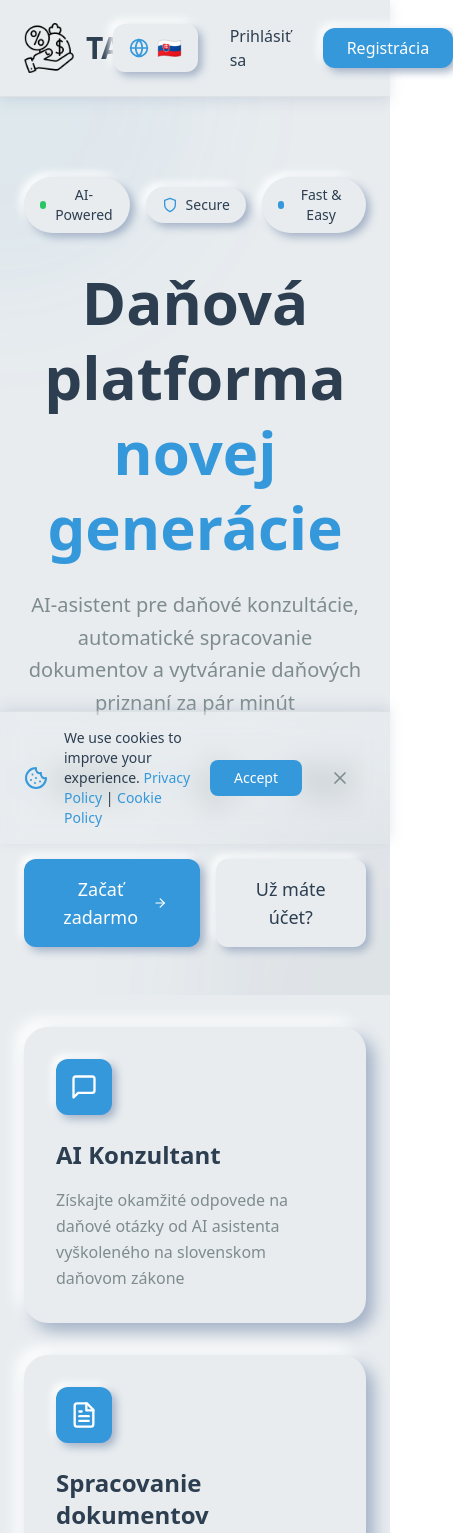
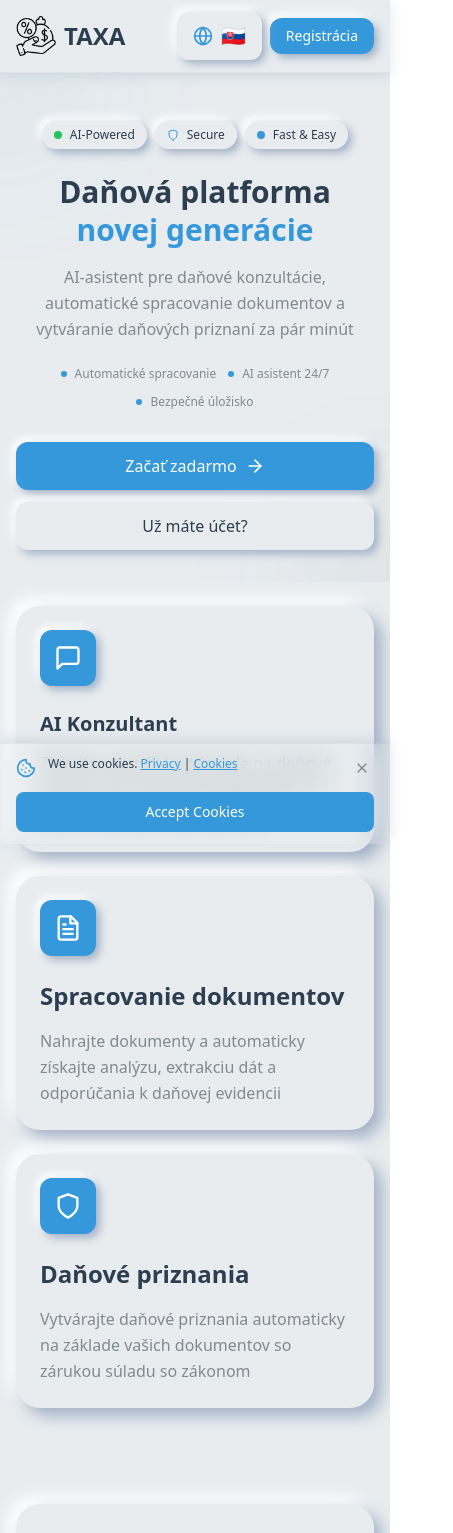
Before and after one commit to dianabombi/Taxa, a Next.js app in the folder frontend/: page / in a window 390 px wide. Shown: the top 1533 px of the page, 453 px wide, since content can reach past the window. Built offline with nearby package versions, Linux system fonts and the light colour scheme.

Commit message:
mobile version

```diff
--- a/frontend/app/layout.tsx
+++ b/frontend/app/layout.tsx
@@ -1,10 +1,17 @@
-import type { Metadata } from "next";
+import type { Metadata, Viewport } from "next";
 import "./globals.css";
 import { LanguageProvider } from "@/lib/LanguageContext";
 
 export const metadata: Metadata = {
     title: "TAXA Platform",
     description: "Accounting Platform",
+};
+
+export const viewport: Viewport = {
+    width: 'device-width',
+    initialScale: 1,
+    maximumScale: 5,
+    userScalable: true,
 };
 
 export default function RootLayout({
--- a/frontend/app/page.tsx
+++ b/frontend/app/page.tsx
@@ -18,23 +18,23 @@ export default function LandingPage() {
 
             {/* Navigation */}
             <nav className="sticky top-0 z-50 bg-bg-card/95 backdrop-blur-md border-b border-text-light/10 shadow-[0_4px_12px_rgba(163,177,198,0.3)]">
-                <div className="container mx-auto px-6 py-4">
+                <div className="container mx-auto px-4 sm:px-6 py-3 sm:py-4">
                     <div className="flex items-center justify-between">
-                        <Link href="/" className="flex items-center space-x-3 hover:opacity-80 transition-opacity">
-                            <Image src="/moneybag.png" alt="TAXA Logo" width={50} height={50} className="object-contain" priority />
-                            <span className="text-3xl font-bold text-primary">TAXA</span>
+                        <Link href="/" className="flex items-center space-x-2 sm:space-x-3 hover:opacity-80 transition-opacity">
+                            <Image src="/moneybag.png" alt="TAXA Logo" width={40} height={40} className="sm:w-[50px] sm:h-[50px] object-contain" priority />
+                            <span className="text-2xl sm:text-3xl font-bold text-primary">TAXA</span>
                         </Link>
-                        <div className="flex items-center space-x-4">
+                        <div className="flex items-center space-x-2 sm:space-x-4">
                             <LanguageSwitcher />
                             <Link
                                 href="/login"
-                                className="px-4 py-2 text-text-dark hover:text-accent transition-colors"
+                                className="px-3 py-2 text-sm sm:text-base text-text-dark hover:text-accent transition-colors hidden sm:block"
                             >
                                 {t('auth.login.button')}
                             </Link>
                             <Link
                                 href="/register"
-                                className="px-6 py-2 bg-accent text-white rounded-xl shadow-[4px_4px_8px_#A3B1C6,-4px_-4px_8px_#FFFFFF] hover:shadow-[6px_6px_12px_#A3B1C6,-6px_-6px_12px_#FFFFFF] transition-all"
+                                className="px-4 sm:px-6 py-2 text-sm sm:text-base bg-accent text-white rounded-xl shadow-[4px_4px_8px_#A3B1C6,-4px_-4px_8px_#FFFFFF] hover:shadow-[6px_6px_12px_#A3B1C6,-6px_-6px_12px_#FFFFFF] transition-all"
                             >
                                 {t('auth.register.title')}
                             </Link>
@@ -44,38 +44,38 @@ export default function LandingPage() {
             </nav>
 
             {/* Hero Section */}
-            <section className="container mx-auto px-6 pt-20 pb-12 text-center relative overflow-hidden">
+            <section className="container mx-auto px-4 sm:px-6 pt-12 sm:pt-20 pb-8 sm:pb-12 text-center relative overflow-hidden">
                 {/* Decorative background elements */}
-                <div className="absolute top-0 left-0 w-96 h-96 bg-accent/5 rounded-full blur-3xl -translate-x-1/2 -translate-y-1/2"></div>
-                <div className="absolute bottom-0 right-0 w-96 h-96 bg-primary/5 rounded-full blur-3xl translate-x-1/2 translate-y-1/2"></div>
+                <div className="absolute top-0 left-0 w-48 sm:w-96 h-48 sm:h-96 bg-accent/5 rounded-full blur-3xl -translate-x-1/2 -translate-y-1/2"></div>
+                <div className="absolute bottom-0 right-0 w-48 sm:w-96 h-48 sm:h-96 bg-primary/5 rounded-full blur-3xl translate-x-1/2 translate-y-1/2"></div>
 
                 <div className="max-w-4xl mx-auto relative">
                     {/* Trust badges */}
-                    <div className="flex items-center justify-center space-x-4 mb-8">
-                        <div className="px-4 py-2 bg-bg-card rounded-full shadow-[4px_4px_8px_#A3B1C6,-4px_-4px_8px_#FFFFFF] flex items-center space-x-2">
+                    <div className="flex items-center justify-center flex-wrap gap-2 sm:gap-4 mb-6 sm:mb-8">
+                        <div className="px-3 sm:px-4 py-1.5 sm:py-2 bg-bg-card rounded-full shadow-[4px_4px_8px_#A3B1C6,-4px_-4px_8px_#FFFFFF] flex items-center space-x-2">
                             <div className="w-2 h-2 bg-green-500 rounded-full animate-pulse"></div>
-                            <span className="text-sm font-medium text-text-dark">AI-Powered</span>
+                            <span className="text-xs sm:text-sm font-medium text-text-dark">AI-Powered</span>
                         </div>
-                        <div className="px-4 py-2 bg-bg-card rounded-full shadow-[4px_4px_8px_#A3B1C6,-4px_-4px_8px_#FFFFFF] flex items-center space-x-2">
-                            <Shield className="w-4 h-4 text-accent" />
-                            <span className="text-sm font-medium text-text-dark">Secure</span>
+                        <div className="px-3 sm:px-4 py-1.5 sm:py-2 bg-bg-card rounded-full shadow-[4px_4px_8px_#A3B1C6,-4px_-4px_8px_#FFFFFF] flex items-center space-x-2">
+                            <Shield className="w-3 sm:w-4 h-3 sm:h-4 text-accent" />
+                            <span className="text-xs sm:text-sm font-medium text-text-dark">Secure</span>
                         </div>
-                        <div className="px-4 py-2 bg-bg-card rounded-full shadow-[4px_4px_8px_#A3B1C6,-4px_-4px_8px_#FFFFFF] flex items-center space-x-2">
+                        <div className="px-3 sm:px-4 py-1.5 sm:py-2 bg-bg-card rounded-full shadow-[4px_4px_8px_#A3B1C6,-4px_-4px_8px_#FFFFFF] flex items-center space-x-2">
                             <div className="w-2 h-2 bg-accent rounded-full"></div>
-                            <span className="text-sm font-medium text-text-dark">Fast & Easy</span>
+                            <span className="text-xs sm:text-sm font-medium text-text-dark">Fast & Easy</span>
                         </div>
                     </div>
 
-                    <h1 className="text-6xl font-bold text-primary mb-6 leading-tight">
+                    <h1 className="text-3xl sm:text-4xl md:text-5xl lg:text-6xl font-bold text-primary mb-4 sm:mb-6 leading-tight">
                         {t('landing.title')}
                         <span className="text-accent"> {t('landing.subtitle')}</span>
                     </h1>
-                    <p className="text-xl text-text-light mb-8 leading-relaxed">
+                    <p className="text-base sm:text-lg md:text-xl text-text-light mb-6 sm:mb-8 leading-relaxed px-2">
                         {t('landing.description')}
                     </p>
 
                     {/* Key benefits */}
-                    <div className="flex items-center justify-center space-x-6 mb-12 text-sm text-text-light">
+                    <div className="flex items-center justify-center flex-wrap gap-3 sm:gap-6 mb-8 sm:mb-12 text-xs sm:text-sm text-text-light">
                         <div className="flex items-center space-x-2">
                             <div className="w-1.5 h-1.5 bg-accent rounded-full"></div>
                             <span>Automatické spracovanie</span>
@@ -89,17 +89,17 @@ export default function LandingPage() {
                             <span>Bezpečné úložisko</span>
                         </div>
                     </div>
-                    <div className="flex items-center justify-center space-x-4">
+                    <div className="flex flex-col sm:flex-row items-center justify-center gap-3 sm:gap-4">
                         <Link
                             href="/register"
-                            className="px-8 py-4 bg-accent text-white text-lg rounded-xl shadow-[4px_4px_8px_#A3B1C6,-4px_-4px_8px_#FFFFFF] hover:shadow-[6px_6px_12px_#A3B1C6,-6px_-6px_12px_#FFFFFF] transition-all flex items-center space-x-2"
+                            className="w-full sm:w-auto px-6 sm:px-8 py-3 sm:py-4 bg-accent text-white text-base sm:text-lg rounded-xl shadow-[4px_4px_8px_#A3B1C6,-4px_-4px_8px_#FFFFFF] hover:shadow-[6px_6px_12px_#A3B1C6,-6px_-6px_12px_#FFFFFF] transition-all flex items-center justify-center space-x-2"
                         >
                             <span>{t('landing.cta.start')}</span>
                             <ArrowRight className="w-5 h-5" />
                         </Link>
                         <Link
                             href="/login"
-                            className="px-8 py-4 bg-bg-card text-text-dark text-lg rounded-xl shadow-[4px_4px_8px_#A3B1C6,-4px_-4px_8px_#FFFFFF] hover:shadow-[6px_6px_12px_#A3B1C6,-6px_-6px_12px_#FFFFFF] transition-all"
+                            className="w-full sm:w-auto px-6 sm:px-8 py-3 sm:py-4 bg-bg-card text-text-dark text-base sm:text-lg rounded-xl shadow-[4px_4px_8px_#A3B1C6,-4px_-4px_8px_#FFFFFF] hover:shadow-[6px_6px_12px_#A3B1C6,-6px_-6px_12px_#FFFFFF] transition-all"
                         >
                             {t('landing.cta.login')}
                         </Link>
@@ -108,15 +108,15 @@ export default function LandingPage() {
             </section>
 
             {/* Features Section */}
-            <section className="container mx-auto px-6 pt-8 pb-20">
-                <div className="grid md:grid-cols-3 gap-8">
+            <section className="container mx-auto px-4 sm:px-6 pt-6 sm:pt-8 pb-12 sm:pb-20">
+                <div className="grid grid-cols-1 md:grid-cols-3 gap-6 sm:gap-8">
                     {/* Feature 1 - AI Consultant */}
                     <Link href="/dashboard/chat" className="block">
-                        <div className="bg-bg-card rounded-3xl p-8 shadow-[8px_8px_16px_#A3B1C6,-8px_-8px_16px_#FFFFFF] hover:shadow-[10px_10px_20px_#A3B1C6,-10px_-10px_20px_#FFFFFF] hover:scale-105 transition-all cursor-pointer">
+                        <div className="bg-bg-card rounded-3xl p-6 sm:p-8 shadow-[8px_8px_16px_#A3B1C6,-8px_-8px_16px_#FFFFFF] hover:shadow-[10px_10px_20px_#A3B1C6,-10px_-10px_20px_#FFFFFF] hover:scale-105 transition-all cursor-pointer">
                             <div className="w-14 h-14 bg-accent rounded-xl flex items-center justify-center mb-6 shadow-[4px_4px_8px_#A3B1C6,-4px_-4px_8px_#FFFFFF]">
                                 <MessageSquare className="w-7 h-7 text-white" />
                             </div>
-                            <h3 className="text-2xl font-bold text-primary mb-4">{t('landing.feature1.title')}</h3>
+                            <h3 className="text-xl sm:text-2xl font-bold text-primary mb-3 sm:mb-4">{t('landing.feature1.title')}</h3>
                             <p className="text-text-light leading-relaxed">
                                 {t('landing.feature1.desc')}
                             </p>
@@ -125,7 +125,7 @@ export default function LandingPage() {
 
                     {/* Feature 2 - Document Processing */}
                     <Link href="/dashboard/upload" className="block">
-                        <div className="bg-bg-card rounded-3xl p-8 shadow-[8px_8px_16px_#A3B1C6,-8px_-8px_16px_#FFFFFF] hover:shadow-[10px_10px_20px_#A3B1C6,-10px_-10px_20px_#FFFFFF] hover:scale-105 transition-all cursor-pointer">
+                        <div className="bg-bg-card rounded-3xl p-6 sm:p-8 shadow-[8px_8px_16px_#A3B1C6,-8px_-8px_16px_#FFFFFF] hover:shadow-[10px_10px_20px_#A3B1C6,-10px_-10px_20px_#FFFFFF] hover:scale-105 transition-all cursor-pointer">
                             <div className="w-14 h-14 bg-accent rounded-xl flex items-center justify-center mb-6 shadow-[4px_4px_8px_#A3B1C6,-4px_-4px_8px_#FFFFFF]">
                                 <FileText className="w-7 h-7 text-white" />
                             </div>
@@ -138,7 +138,7 @@ export default function LandingPage() {
 
                     {/* Feature 3 - Tax Returns */}
                     <Link href="/dashboard" className="block">
-                        <div className="bg-bg-card rounded-3xl p-8 shadow-[8px_8px_16px_#A3B1C6,-8px_-8px_16px_#FFFFFF] hover:shadow-[10px_10px_20px_#A3B1C6,-10px_-10px_20px_#FFFFFF] hover:scale-105 transition-all cursor-pointer">
+                        <div className="bg-bg-card rounded-3xl p-6 sm:p-8 shadow-[8px_8px_16px_#A3B1C6,-8px_-8px_16px_#FFFFFF] hover:shadow-[10px_10px_20px_#A3B1C6,-10px_-10px_20px_#FFFFFF] hover:scale-105 transition-all cursor-pointer">
                             <div className="w-14 h-14 bg-accent rounded-xl flex items-center justify-center mb-6 shadow-[4px_4px_8px_#A3B1C6,-4px_-4px_8px_#FFFFFF]">
                                 <Shield className="w-7 h-7 text-white" />
                             </div>
@@ -152,17 +152,17 @@ export default function LandingPage() {
             </section>
 
             {/* CTA Section */}
-            <section className="container mx-auto px-6 py-20">
-                <div className="bg-bg-card rounded-3xl p-12 shadow-[8px_8px_16px_#A3B1C6,-8px_-8px_16px_#FFFFFF] text-center">
-                    <h2 className="text-4xl font-bold text-primary mb-6">
+            <section className="container mx-auto px-4 sm:px-6 py-12 sm:py-20">
+                <div className="bg-bg-card rounded-3xl p-6 sm:p-8 md:p-12 shadow-[8px_8px_16px_#A3B1C6,-8px_-8px_16px_#FFFFFF] text-center">
+                    <h2 className="text-2xl sm:text-3xl md:text-4xl font-bold text-primary mb-4 sm:mb-6">
                         {t('landing.title')}
                     </h2>
-                    <p className="text-xl text-text-light mb-8">
+                    <p className="text-base sm:text-lg md:text-xl text-text-light mb-6 sm:mb-8 px-2">
                         {t('landing.description')}
                     </p>
                     <Link
                         href="/register"
-                        className="inline-flex items-center space-x-2 px-8 py-4 bg-accent text-white text-lg rounded-xl shadow-[4px_4px_8px_#A3B1C6,-4px_-4px_8px_#FFFFFF] hover:shadow-[6px_6px_12px_#A3B1C6,-6px_-6px_12px_#FFFFFF] transition-all"
+                        className="inline-flex items-center space-x-2 px-6 sm:px-8 py-3 sm:py-4 bg-accent text-white text-base sm:text-lg rounded-xl shadow-[4px_4px_8px_#A3B1C6,-4px_-4px_8px_#FFFFFF] hover:shadow-[6px_6px_12px_#A3B1C6,-6px_-6px_12px_#FFFFFF] transition-all"
                     >
                         <span>{t('landing.cta.start')}</span>
                         <ArrowRight className="w-5 h-5" />
--- a/frontend/components/PrivacyBanner.tsx
+++ b/frontend/components/PrivacyBanner.tsx
@@ -29,8 +29,9 @@ export default function PrivacyBanner() {
 
     return (
         <div className="fixed bottom-0 left-0 right-0 z-40 bg-bg-card/98 backdrop-blur-md border-t border-text-light/10 shadow-[0_-4px_12px_rgba(163,177,198,0.3)] animate-fade-in">
-            <div className="container mx-auto px-6 py-4">
-                <div className="flex items-center justify-between gap-4 flex-wrap">
+            <div className="container mx-auto px-4 sm:px-6 py-3 sm:py-4">
+                {/* Desktop Layout */}
+                <div className="hidden sm:flex items-center justify-between gap-4">
                     {/* Left side - Icon + Text */}
                     <div className="flex items-center gap-4 flex-1 min-w-0">
                         <Cookie className="w-6 h-6 text-accent flex-shrink-0" />
@@ -63,6 +64,39 @@ export default function PrivacyBanner() {
                         </button>
                     </div>
                 </div>
+
+                {/* Mobile Layout */}
+                <div className="sm:hidden space-y-3">
+                    {/* Text with close button */}
+                    <div className="flex items-start gap-3">
+                        <Cookie className="w-5 h-5 text-accent flex-shrink-0 mt-0.5" />
+                        <p className="text-text-dark text-xs flex-1">
+                            We use cookies.{' '}
+                            <Link href="/privacy" className="text-accent underline font-medium">
+                                Privacy
+                            </Link>
+                            {' '}|{' '}
+                            <Link href="/cookies" className="text-accent underline font-medium">
+                                Cookies
+                            </Link>
+                        </p>
+                        <button
+                            onClick={handleDecline}
+                            className="p-1 text-text-light hover:text-error transition-colors flex-shrink-0"
+                            title="Decline"
+                        >
+                            <X className="w-4 h-4" />
+                        </button>
+                    </div>
+
+                    {/* Accept button */}
+                    <button
+                        onClick={handleAccept}
+                        className="w-full px-4 py-2.5 bg-accent text-white rounded-lg hover:bg-accent/90 transition-all font-medium text-sm"
+                    >
+                        Accept Cookies
+                    </button>
+                </div>
             </div>
         </div>
     );
```
